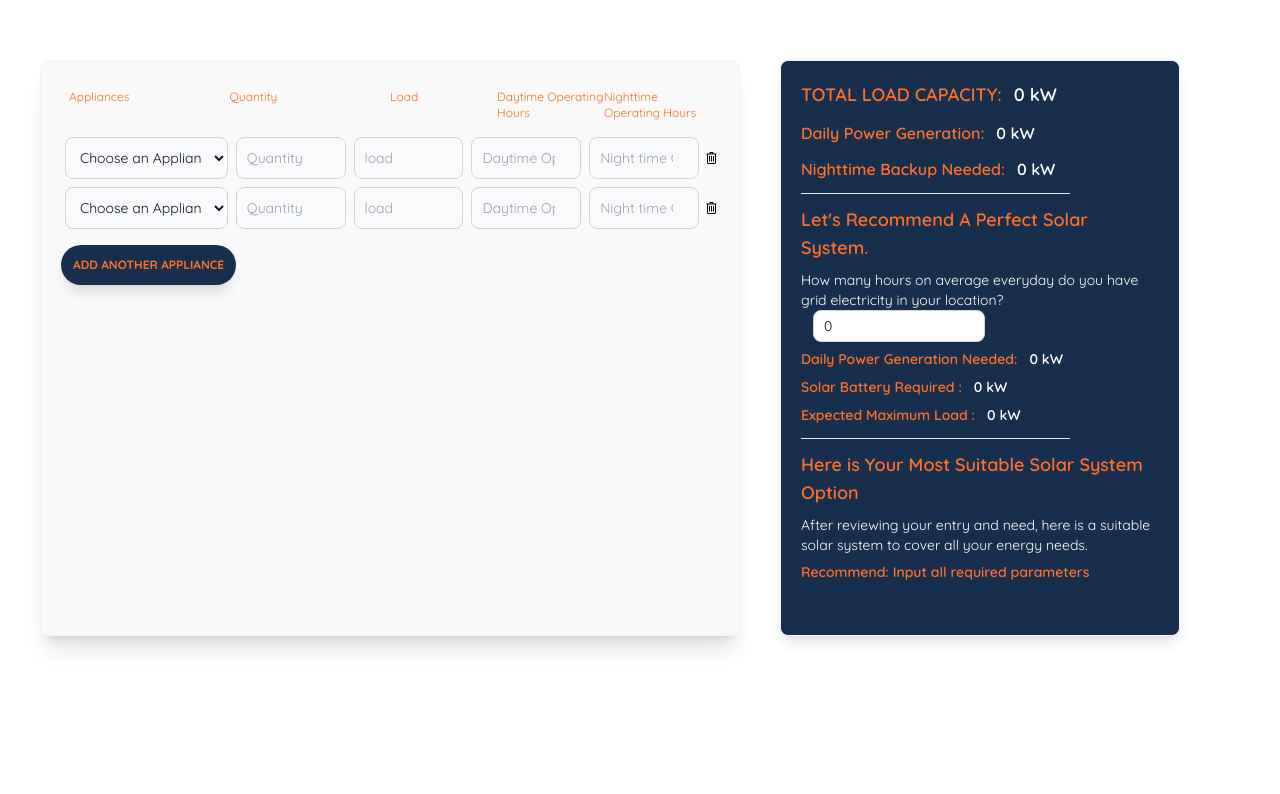
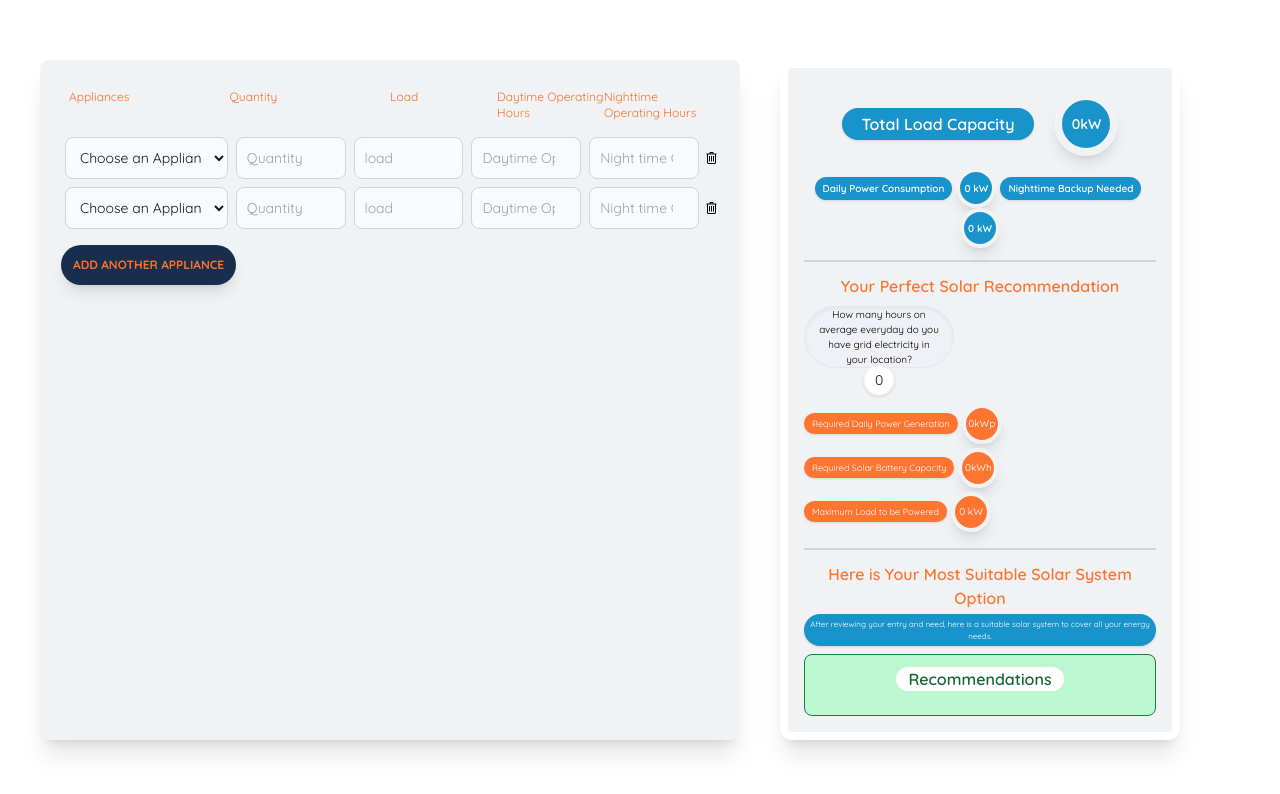
Before and after one commit to etoyin/luminous_product_builder, a React (Vite) app: page /calculator in a window 1280 px wide. Shown: the top 794 px of the page. Built offline with nearby package versions, Linux system fonts and the light colour scheme.

Commit message:
Implement the design

```diff
--- a/src/components/Calculator.jsx
+++ b/src/components/Calculator.jsx
@@ -50,6 +50,7 @@ function Calculator() {
         })
     }, [rerenderMonitor])
 
+    function isNumber(n) { return /^-?[\d.]+(?:e-?\d+)?$/.test(n); }
 
     const handleChange = (i, e) => {
         let fields = appData.fields
@@ -115,7 +116,7 @@ function Calculator() {
     <div>
       <div className="p-4 sm:p-10 font-quicksand">
         <div className="flex flex-wrap">
-            <div className="w-full p-2 sm:p-5 md:w-7/12 border border-gray-100 rounded-lg shadow-xl my-5 md:mr-10  bg-[#f9f9f9]">
+            <div className="w-full p-2 sm:p-5 md:w-7/12 border border-gray-100 rounded-lg shadow-xl my-5 md:mr-10  bg-[#f1f2f4]">
                 <div className="flex p-2 text-xs text-[#fe7029]">
                     <div className="w-3/12">Appliances</div>
                     <div className="w-3/12">Quantity</div>
@@ -192,38 +193,40 @@ function Calculator() {
                 </div>
 
             </div>
-            <div className="w-full p-2 sm:p-5 md:w-4/12 text-white border border-gray-100 rounded-lg shadow-lg my-5 bg-[#182e4d]">
-                <div className="font-semibold">
-                    <span className="text-[#fe7029] mr-3 uppercase text-center text-lg">
-                        Total Load Capacity:
-                    </span>
-                    <span className="text-lg text-center">
-                        {appData.load} kW
-                    </span>
+            <div className="w-full p-2 sm:p-4 md:w-4/12 border-8 border-white rounded-xl shadow-xl my-5 bg-[#f1f2f4]">
+                <div className="font-semibold mt-2 flex text-white flex-wrap justify-center items-center mx-auto" >
+                    <div className="bg-[#1994cb] text-base shadow py-1 px-5 mr-5 md:mr-3 lg:mr-5 rounded-full">Total Load Capacity</div>
+
+                    <div
+                        className="text-sm shadow-lg rounded-full text-center w-16 h-16 border-8 border-[#f1f2f4] bg-[#1994cb] flex items-center justify-center">
+                        {appData.load}kW
                     </div>
-                <div className="my-3 font-semibold">
-                    <span className="text-[#fe7029] mr-3 text-center text-base">
-                        Daily Power Generation:
-                    </span>
-                    <span className="text-base text-center">
+                </div>
+                <div className="my-3 font-semibold flex text-white flex-wrap justify-center items-center">
+                    <div className="bg-[#1994cb] text-[10px] shadow py-1 px-2 mr-1 rounded-full">Daily Power Consumption</div>
+                    <div
+                        className="text-[10px] shadow-lg rounded-full text-center w-10 h-10 border-4 border-[#f1f2f4] bg-[#1994cb] flex items-center justify-center">
                         {isNaN(appData.daily_power)? "0": appData.daily_power} kW
-                    </span>
                     </div>
-                <div className="font-semibold">
-                    <span className="text-[#fe7029] mr-3 text-center text-base">
-                        Nighttime Backup Needed:
-                    </span>
-                    <span className="text-base text-center">
+                    <div className="bg-[#1994cb] text-[10px] shadow py-1 px-2 mx-1 rounded-full">Nighttime Backup Needed</div>
+                    <div
+                        className="text-[10px] shadow-lg rounded-full text-center w-10 h-10 border-4 border-[#f1f2f4] bg-[#1994cb] flex items-center justify-center">
                         {isNaN(appData.night_power)? "0" : appData.night_power} kW
-                    </span>
                     </div>
-                <hr className='w-9/12 my-3'/>
+
+                </div>
+                <div className="w-full my-3 h-[1.5px] bg-gray-300"></div>
+
                 <div className="">
-                    <p className="text-lg text-[#fe7029] font-semibold mb-2">
-                        Let's Recommend A Perfect Solar System.
+                    <p className="text-base text-center text-[#fe7532] font-semibold mb-2">
+                        Your Perfect Solar Recommendation
                     </p>
-                    <p className="text-sm">
+                    <div className="flex flex-wrap items-center justify-between">
+                        <div className="w-[150px]">
+                            <div className="rounded-full py px-3 bg-[#f0f1f7] text-center text-[10px] shadow-inner border ">
                                 How many hours on average everyday do you have grid electricity in your location?
+                            </div>
+                            <p className="text-sm flex justify-center">
                                 <input
                                     onChange={handleGridChange}
                                     value={appData.grid_time}
@@ -232,71 +235,99 @@ function Calculator() {
                                     type='number'
                                     placeholder='How many hours?'
                                     max="24"
-                            className="ml-3 h-8 bg-white border border-gray-300 text-gray-900 text-sm rounded-lg focus:ring-blue-500 focus:border-blue-500 p-2.5 dark:bg-gray-700 dark:border-gray-600 dark:placeholder-gray-400 dark:text-white dark:focus:ring-blue-500 dark:focus:border-blue-500"/>
+                                    className="remove-arrow relative -top-1 h-8 w-8 bg-white border-2 border-[#f1f2f4] shadow text-gray-900 text-sm rounded-full focus:ring-blue-500 focus:border-blue-500 p-2.5 dark:bg-gray-700 dark:border-gray-600 dark:placeholder-gray-400 dark:text-white dark:focus:ring-blue-500 dark:focus:border-blue-500"/>
                             </p>
-                    <div className="my-1 font-semibold">
-                        <span className="text-[#fe7029] mr-3 text-center text-sm">
-                            Daily Power Generation Needed:
-                        </span>
-                        <span className="text-sm text-center">
+                        </div>
+                        <div className="w-7/12 text-white">
+                            <div className="flex items-center my-1">
+                                <div className="bg-[#fe7532] text-[9px] shadow py-1 px-2 mr-1 rounded-full">Required Daily Power Generation</div>
+                                <div
+                                    className="text-[10px] shadow-lg rounded-full text-center w-10 h-10 border-4 border-[#f1f2f4] bg-[#fe7532] flex items-center justify-center">
                                     {isNaN(appData.daily_power - (appData.load * appData.grid_time))?
                                     "0":
-                            Math.round(((appData.daily_power - (appData.load * appData.grid_time)) + Number.EPSILON) * 100) / 100} kW
-                        </span>
-                    </div>
-                    <div className="my-1 font-semibold">
-                        <span className="text-[#fe7029] mr-3 text-center text-sm">
-                            Solar Battery Required :
-                        </span>
-                        <span className="text-sm text-center">
-                            {isNaN(appData.night_power)? "0" : appData.night_power} kW
-                        </span>
-                    </div>
-                    <div className="my-1 font-semibold">
-                        <span className="text-[#fe7029] mr-3 text-center text-sm">
-                            Expected Maximum Load :
-                        </span>
-                        <span className="text-sm text-center">
-                            {isNaN(appData.load)? "0" : appData.load} kW
-                        </span>
+                                    Math.round(((appData.daily_power - (appData.load * appData.grid_time)) + Number.EPSILON) * 100) / 100}kWp
                                 </div>
                             </div>
-                <hr className='w-9/12 my-3'/>
+                            <div className="flex items-center my-1">
+                                <div className="bg-[#fe7532] text-[9px] shadow py-1 px-2 mr-1 rounded-full">Required Solar Battery Capacity</div>
+                                <div
+                                    className="text-[10px] shadow-lg rounded-full text-center w-10 h-10 border-4 border-[#f1f2f4] bg-[#fe7532] flex items-center justify-center">
+                                    {isNaN(appData.night_power)? "0" : appData.night_power}kWh
+                                </div>
+                            </div>
+                            <div className="flex items-center my-1">
+                                <div className="bg-[#fe7532] text-[9px] shadow py-1 px-2 mr-1 rounded-full">Maximum Load to be Powered</div>
+                                <div
+                                    className="text-[10px] shadow-lg rounded-full text-center w-10 h-10 border-4 border-[#f1f2f4] bg-[#fe7532] flex items-center justify-center">
+                                    {isNaN(appData.load)? "0" : appData.load} kW
+                                </div>
+                            </div>
+                        </div>
+                    </div>
+                </div>
+                <div className="w-full my-3 h-[2px] bg-gray-300"></div>
                 <div className="">
-                    <p className="text-lg text-[#fe7029] font-semibold mb-2">
+                    <p className="text-base text-center text-[#fe7532] font-semibold mb-1">
                         Here is Your Most Suitable Solar System Option
                     </p>
-                    <p className="text-sm">
+                    <p className="text-[8px] bg-[#1994cb] p-1 text-center rounded-full shadow text-white">
                         After reviewing your entry and need, here is a suitable solar system to cover all your energy needs.
                     </p>
-                    <div className="my-1 font-semibold">
-                        <span className="text-[#fe7029] mr-3 text-center text-sm">
-                            Recommend: {
-                                recommendPanel(appData.daily_power)
+                    <div className="p-3 border mt-2 border-green-700 bg-[#bbf7d0] rounded-lg">
+                        <div className="bg-white text-base text-green-800 w-min px-3 font-semibold rounded-full mx-auto">Recommendations</div>
+                        <div className="flex flex-wrap justify-between mt-3">
+                                {
+                                    recommendPanel(appData.daily_power) &&
+                                    <div className="rounded-lg flex flex-col w-[84px] items-center px-2 bg-green-700 min-h-5 text-white">
+                                        <div className="text-base text-center">
+                                        {
+                                            recommendPanel(appData.daily_power)[0]
                                         }
-                        </span>
                                         </div>
+                                        <div className="text-[8px] text-center">
                                             {
-                        console.log(appData.night_power)
+                                                recommendPanel(appData.daily_power)[1]
                                             }
+                                        </div>
+                                    </div>
+                                }
+
                                 {
                                     (appData.night_power === 0 || appData.night_power > 1.5) &&
-                        <div className="my-1 font-semibold">
-                            <span className="text-[#fe7029] mr-3 text-center text-sm">
-                                Recommend: {
-                                    // console.log(appData.load)
-                                    recommendInverter(appData.load)
+                                    <div className="rounded-lg flex flex-col w-[84px] items-center px-3 bg-green-700 min-h-5 text-white">
+                                        <div className="text-base text-center">
+                                        {
+                                            recommendInverter(appData.load)[0]
                                         }
-                            </span>
+                                        </div>
+                                        <div className="text-[8px] text-center">
+                                            {
+                                                recommendInverter(appData.load)[1]
+                                            }
+                                        </div>
                                     </div>
                                 }
-                    <div className="my-1 font-semibold">
-                        <span className="text-[#fe7029] mr-3 text-center text-sm">
+
+
                             {
-                                // console.log(appData.load)
-                                recommendBattery(appData.night_power)
+                                recommendBattery(appData.night_power).length > 0 && recommendBattery(appData.night_power).map((x,i) => {
+                                    return (
+                                        <div key={i} className="rounded-lg flex flex-col w-[84px] items-center px-2 bg-green-700 min-h-5 text-white">
+                                            <div className="text-base text-center">
+                                            {
+                                                x[0]
                                             }
-                        </span>
+                                            </div>
+                                            <div className="text-[8px] text-center">
+                                                {
+                                                    x[1]
+                                                }
+                                            </div>
+                                        </div>
+                                    )
+                                })
+                            }
+                        </div>
                     </div>
 
                 </div>
--- a/src/components/conditions.js
+++ b/src/components/conditions.js
@@ -2,43 +2,42 @@ export const recommendPanel = (entry) => {
     let result = "";
     switch (true) {
         case entry > 0 && entry <= 0.5:
-            result = '1 Unit of 200W Solar Panel';
+            result = [1, 'Unit of 200W Solar Panel'];
             break;
         case entry > 0.5 && entry <= 1:
-            result = '1 Unit of 400W Solar Panel ';
+            result = [1, 'Unit of 400W Solar Panel'];
             break;
         case entry > 1 && entry <= 1.4:
-            result = '1 Unit of 545W Solar Panel';
+            result = [1, 'Unit of 545W Solar Panel'];
             break;
         case entry > 1.4 && entry <= 5.7:
-            result = '4 Units of 545W Solar Panels';
+            result = [4, 'Units of 545W Solar Panels'];
             break;
         case entry > 5.7 && entry <= 8.6:
-            result = '6 Units of 545W Solar Panels';
+            result = [6, 'Units of 545W Solar Panels'];
             break;
         case entry > 8.6 && entry <= 12.9:
-            result = '9 Units of 545W Solar Panels';
+            result = [9, 'Units of 545W Solar Panels'];
             break;
         case entry > 12.9 && entry <= 25.8:
-            result = '18 Units of 545W Solar Panels';
+            result = [18, 'Units of 545W Solar Panels'];
             break;
         case entry > 25.8 && entry <= 38.64:
-            result = '27 Units of 545W Solar Panels';
+            result = [27, 'Units of 545W Solar Panels'];
             break;
         case entry > 38.64 && entry <= 51.5:
-            result = '36 Units of 545W Solar Panels';
+            result = [36, 'Units of 545W Solar Panels'];
             break;
         case entry > 51.5 && entry <= 77.3:
-            result = '54 Units of 545W Solar Panels';
+            result = [54, 'Units of 545W Solar Panels'];
             break;
         case entry > 51.5 && entry <= 77.3:
-            result = '54 Units of 545W Solar Panels';
+            result = [54, 'Units of 545W Solar Panels'];
             break;
         case entry > 77.3:
-            result = `${Math.ceil((1000 * entry)/0.75/3.5/545)} Units of 545W Solar Panels`;
+            result = [Math.ceil((1000 * entry)/0.75/3.5/545), 'Units of 545W Solar Panels'];
             break;
         default:
-            result = `Input all required parameters`;
             break;
     }
 
@@ -50,34 +49,34 @@ export const recommendBattery = (entry) =>{
 
     switch (true) {
         case entry > 0 && entry <= 0.6:
-            result = "Recommend: Inaeko 1.2kVA|614Wh Solar Generator (Inverter + Battery) "
+            result = ["1 Inaeko 1.2kVA|614Wh Solar Generator (Inverter + Battery)"]
             break;
         case entry > 0.6 && entry <= 1.5:
-            result = "Recommend: Inaeko 2.2kVA|1536Wh Solar Generator  (Inverter + Battery)  "
+            result = ["1 Inaeko 2.2kVA|1536Wh Solar Generator (Inverter + Battery)"]
             break;
         case entry > 1.5 && entry <= 4.36:
-            result = "Recommend: 1 Unit of Arnergy 5.12kWh Battery\n Recommend: 2 Units of Inaeko 2.18kWh Battery "
+            result = [[1, "Unit of Arnergy 5.12kWh Battery"], [2, "Units of Inaeko 2.18kWh Battery"]]
             break;
         case entry > 4.36 && entry <= 5.12:
-            result = "Recommend: 1 Unit of Arnergy 5.12kWh Battery\n Recommend: 3 Units of Inaeko 2.18kWh Battery "
+            result = [["1 Unit of Arnergy 5.12kWh Battery"], [3, "Units of Inaeko 2.18kWh Battery "]]
             break;
         case entry > 5.12 && entry <= 10.24:
-            result = "Recommend: 2 Unit of Arnergy 5.12kWh Battery\n Recommend: 5 Units of Inaeko 2.18kWh Battery "
+            result = [[2, "Unit of Arnergy 5.12kWh Battery"], [5, "Units of Inaeko 2.18kWh Battery"]]
             break;
         case entry > 10.24 && entry <= 15.36:
-            result = "Recommend: 3 Unit of Arnergy 5.12kWh Battery\n Recommend: 8 Units of Inaeko 2.18kWh Battery "
+            result = [[3, "Unit of Arnergy 5.12kWh Battery"], [8, "Units of Inaeko 2.18kWh Battery "]]
             break;
         case entry > 15.36 && entry <= 20.48:
-            result = "Recommend: 4 Unit of Arnergy 5.12kWh Battery\n Recommend: 10 Units of Inaeko 2.18kWh Battery "
+            result = [[4, "Unit of Arnergy 5.12kWh Battery"], [10, "Units of Inaeko 2.18kWh Battery"]]
             break;
         case entry > 20.48 && entry <= 30.72:
-            result = "Recommend: 6 Unit of Arnergy 5.12kWh Battery\n Recommend: 15 Units of Inaeko 2.18kWh Battery "
+            result = [[6," Unit of Arnergy 5.12kWh Battery"], [15, "Units of Inaeko 2.18kWh Battery"]]
             break;
         case entry > 30.72 && entry <= 46.08:
-            result = "Recommend: 8 Unit of Arnergy 5.12kWh Battery\n Recommend: 22 Units of Inaeko 2.18kWh Battery "
+            result = [[8, "Unit of Arnergy 5.12kWh Battery"], [22, "Units of Inaeko 2.18kWh Battery"]]
             break;
         case entry > 46.08:
-            result = `Recommend: ${Math.ceil(entry/5.12)} Unit of Arnergy 5.12kWh Battery\n Recommend: ${Math.ceil(entry/2.18)} Units of Inaeko 2.18kWh Battery `
+            result = [[Math.ceil(entry/5.12), `Unit of Arnergy 5.12kWh Battery`], [Math.ceil(entry/2.18), `Units of Inaeko 2.18kWh Battery`]]
             break;
         default:
             break;
@@ -93,16 +92,15 @@ export const recommendInverter = (entry) =>{
     let result = "";
     switch (true) {
         case entry > 0 && entry <= 2.4:
-            result = "1 Unit of Arnergy 3kVA Inverter";
+            result = [1, "Unit of Arnergy 3kVA Inverter"];
             break;
         case entry > 3.4 && entry <= 5:
-            result = "1 Unit of Arnergy 5kVA Inverter ";
+            result = [1, "Unit of Arnergy 5kVA Inverter "];
             break;
         case entry > 5:
-            result = `${round5(entry*100/80)} Unit of Arnergy 5kVA Inverter`;
+            result = [round5(entry*100/80), 'Unit of Arnergy 5kVA Inverter'];
             break;
         default:
-            result = `Input all required parameters`;
             break;
     }
     return result
--- a/src/index.css
+++ b/src/index.css
@@ -1,3 +1,12 @@
 @tailwind base;
 @tailwind components;
 @tailwind utilities;
+
+.remove-arrow::-webkit-inner-spin-button,
+.remove-arrow::-webkit-outer-spin-button {
+    -webkit-appearance: none;
+    margin: 0;
+}
+.remove-arrow {
+    -moz-appearance: textfield;
+}
```
Lines whose indentation alone changed are shown as unchanged.
